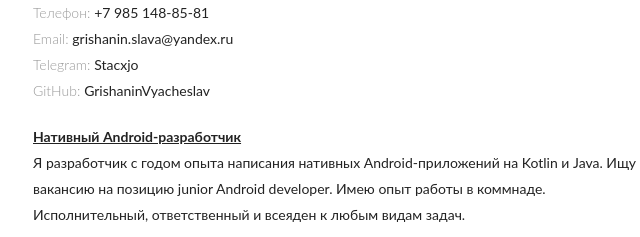
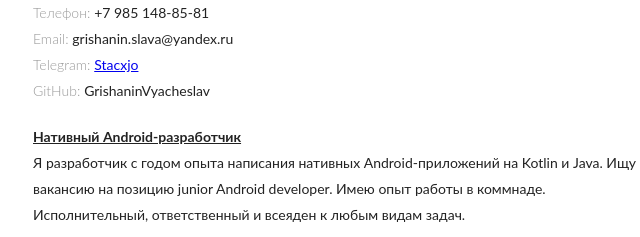
Before and after one commit to GrishaninVyacheslav/GrishaninVyacheslav.github.io, a plain HTML site: page index.html in a window 1280 px wide. Shown: the part 135-372 px from the top of the page, 297-937 px from the left. Drawn offline with Linux system fonts and the light colour scheme.

```diff
--- a/index.html
+++ b/index.html
@@ -34,7 +34,7 @@
       <span class="email-val">grishanin.slava@yandex.ru</span>
       <br/>
       <span class="phone">Telegram: </span>
-      <span class="phone-val">Stacxjo</span>
+      <span class="phone-val"><a href="https://t.me/Stacxjo">Stacxjo</a></span>
       <br/>
       <span class="phone">GitHub: </span>
       <span class="phone-val">GrishaninVyacheslav</span>
```
Also changed, not shown: avatar.png.
